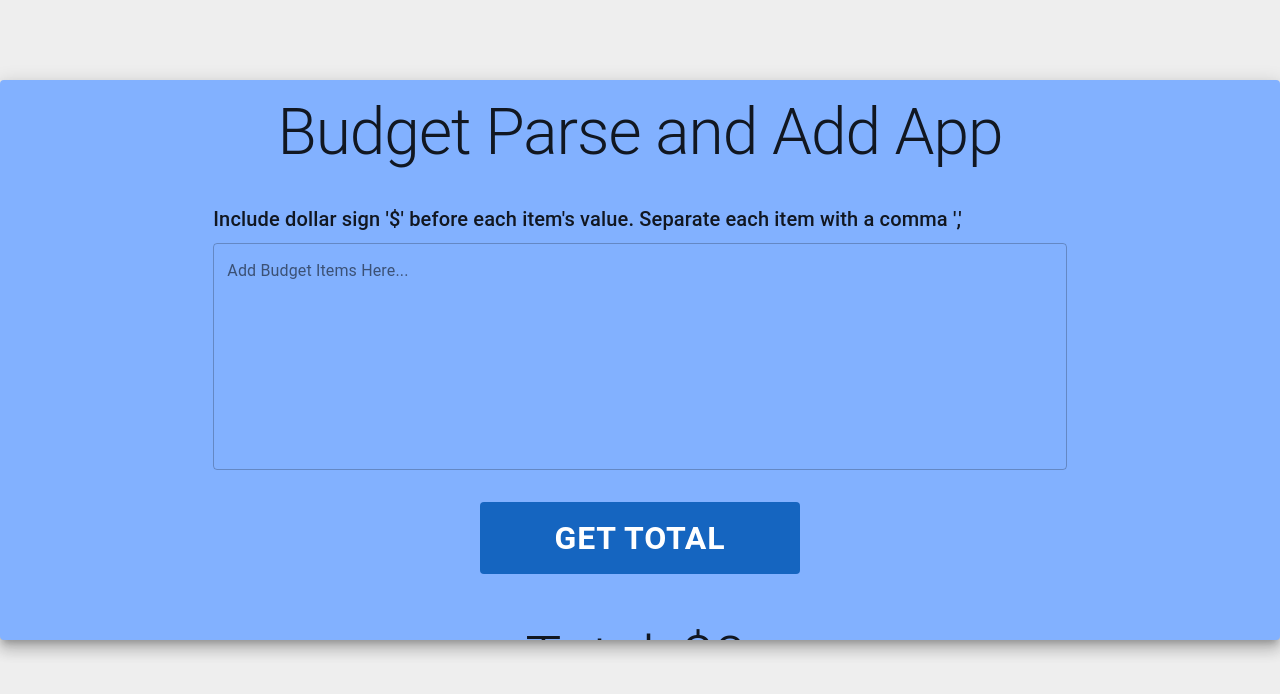
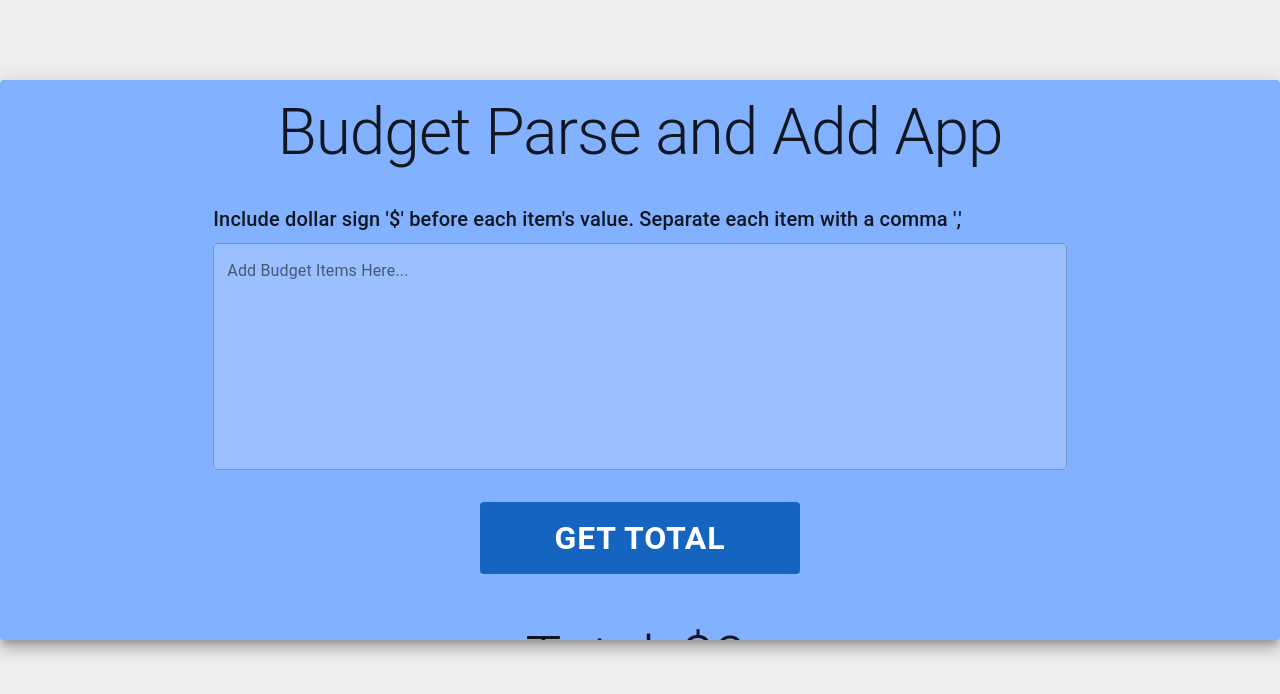
Before and after one commit to Spencer-Sch/budget-parse-and-add-app, a React (Create React App) app: page / in a window 1280 px wide. Shown: the top 694 px of the page. Built offline with nearby package versions, Linux system fonts and the light colour scheme.

Commit message:
edited styling

```diff
--- a/src/App.js
+++ b/src/App.js
@@ -26,7 +26,10 @@ const useStyles = makeStyles((theme) => ({
     margin: '1rem 0 2rem 0',
   },
   textarea: {
+    maxHeight: '15rem',
     marginTop: '0.5rem',
+    // overflowY: 'scroll',
+    backgroundColor: theme.palette.secondary.light,
   },
   button: {
     color: 'white',
```
